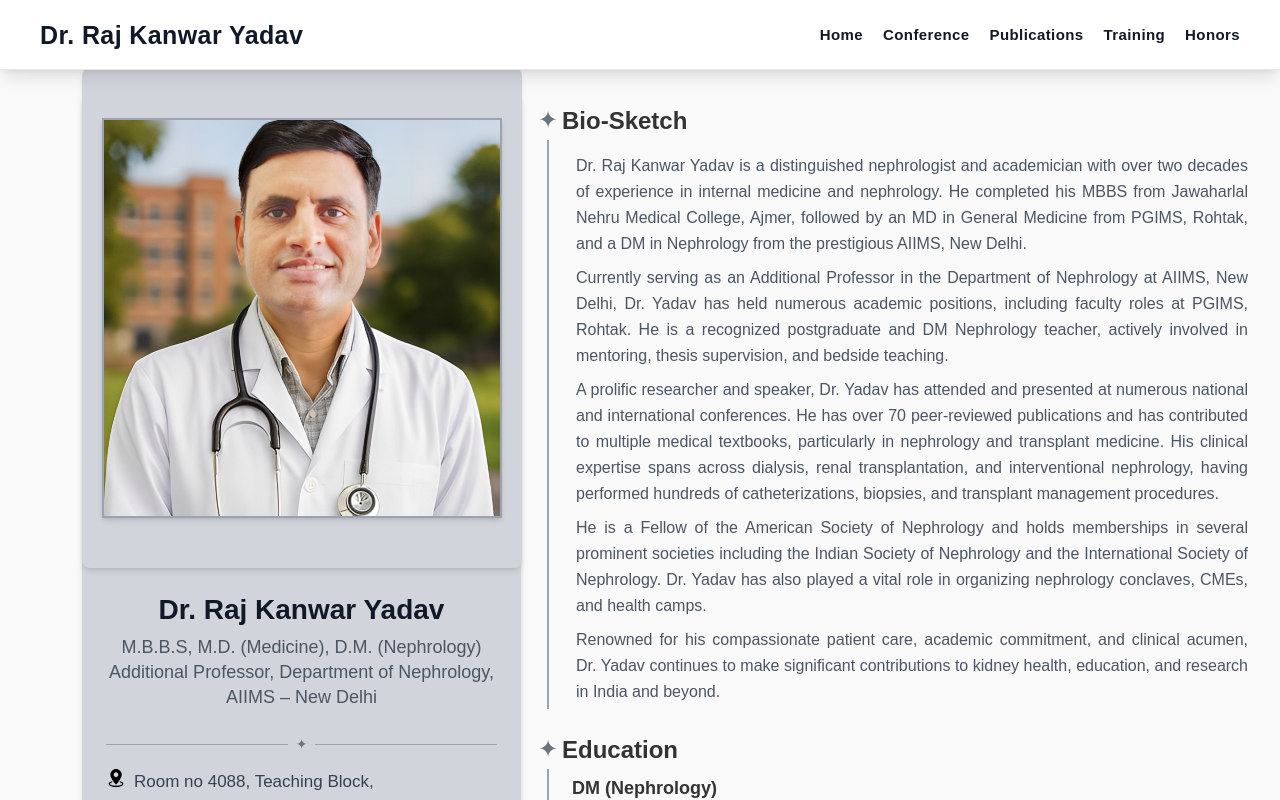
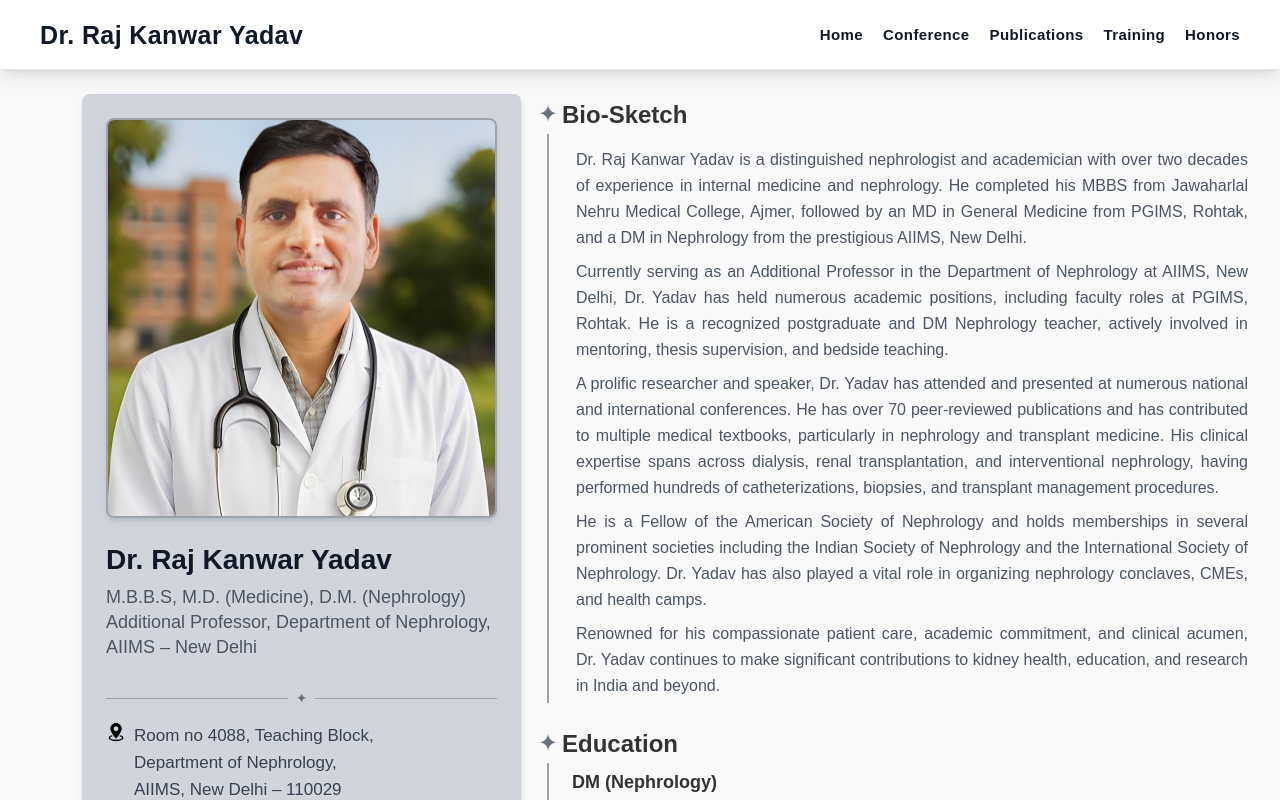
Before and after one commit to vignesh-vc/rajkanwar.yadav-2, a React (Create React App) app: page / in a window 1280 px wide. Shown: the top 800 px of the page. Built offline with nearby package versions, Linux system fonts and the light colour scheme.

Commit message:
left scroll added

```diff
--- a/src/pages/About.js
+++ b/src/pages/About.js
@@ -318,39 +318,42 @@ const About = () => {
 
   return (
     <div className="min-h-screen px-2 sm:px-4 md:px-8 py-6 flex justify-center">
-      <div className="w-full max-w-[1500px]"> {/* prevent stretching too wide */}
-        {/* Left Column (Fixed) */}
+     <div className="w-full max-w-[1500px] flex flex-col md:flex-row">
+  {/* Left Column */}
   <div
-          className="flex flex-col items-start md:ml-[50px]
- md:top-16 md:left-0
-  md:w-[440px]
-  min-h-[calc(100vh-4rem)]
-  p-6 bg-gray-300
-  text-left border-r rounded-lg
-  shadow-md"
+    className="
+      flex flex-col items-start md:ml-[50px] md:w-[440px]
+      bg-gray-300 text-left border-r rounded-lg shadow-md p-6
+
+      /* Mobile: normal flow */
+      mb-6 md:mb-0
+
+      /* Desktop: independent scroll */
+      md:h-screen md:overflow-y-auto
+    "
   >
-          {/* Profile Image Section */}
+    {/* Profile Image */}
     <div className="w-full flex justify-center mb-6">
-            <div className="w-full max-w-[440px] md:fixed h-[300px] sm:h-[400px] md:h-[500px] mt-[-20px] md:mt-[-50px] md:bg-gray-300 flex items-center justify-center rounded-lg shadow-md">
+      <div className="w-full max-w-[440px] h-[300px] sm:h-[400px] md:h-[400px] flex items-center justify-center rounded-lg ">
         <img
           src={profileImg}
           alt="Dr. Raj Kanwar Yadav"
-                className="w-[600px] sm:w-[300px] md:w-[400px] h-[300px] sm:h-[300px] md:h-[400px] object-cover shadow-md border-2 border-gray-400  md:rounded-none"
+          className="w-[600px] sm:w-[300px] md:w-[400px] h-[300px] sm:h-[300px] md:h-[400px] object-cover shadow-md border-2 border-gray-400 rounded-lg"
         />
       </div>
     </div>
 
-
-          {/* Content Wrapper (everything below image) */}
-          <div className="w-full flex flex-col md:pt-[450px] items-center text-center">
-            {/* Name + Designation */}
+    {/* Bio Sketch */}
     <h2 className="text-[28px] font-bold text-gray-900 leading-tight mb-2">
       Dr. Raj Kanwar Yadav
     </h2>
-            <p className="text-[18px] text-gray-600 font-medium mb-3 leading-snug">
+    <p className="text-[18px] text-gray-600 font-medium mb-4 leading-snug">
       M.B.B.S, M.D. (Medicine), D.M. (Nephrology)<br />
       Additional Professor, Department of Nephrology,<br /> AIIMS – New Delhi
     </p>
+
+
+
 
           {/* Divider */}
           <div className="flex items-center w-full my-3">
@@ -473,15 +476,8 @@ const About = () => {
           </section>
         </div>
 
-        </div>
-
-
-
-        {/* Right Column (Scrolls) */}
-        <div
-          className="flex flex-col gap-8 md:mt-[-1390px]
-  md:ml-[480px]">   {/* 400px left + 50px gap */}
-
+        {/* Right Column (normal scroll with page) */}
+        <div className="flex flex-col gap-8 md:ml-[-10px] flex-1">
           <section>
             <div className="w-full  relative  pl-10">
 
```
Lines whose indentation alone changed are shown as unchanged.
